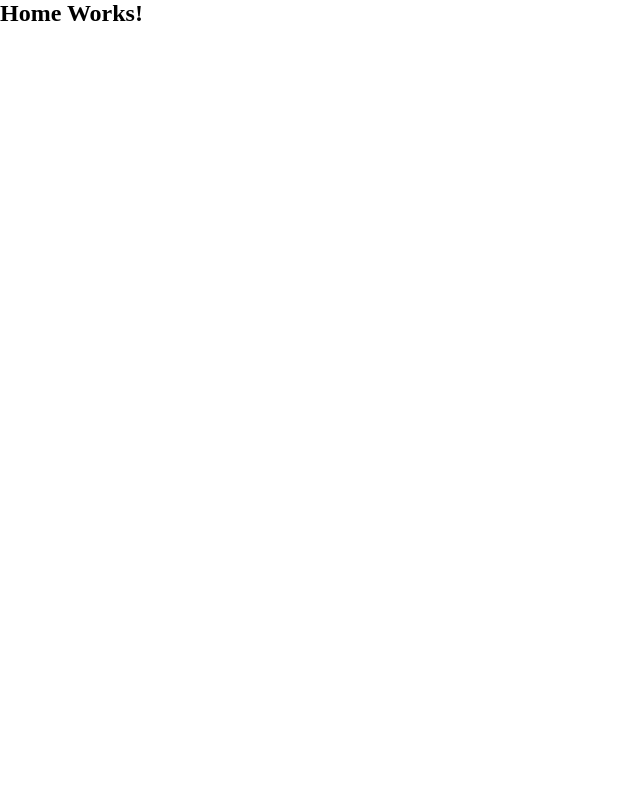
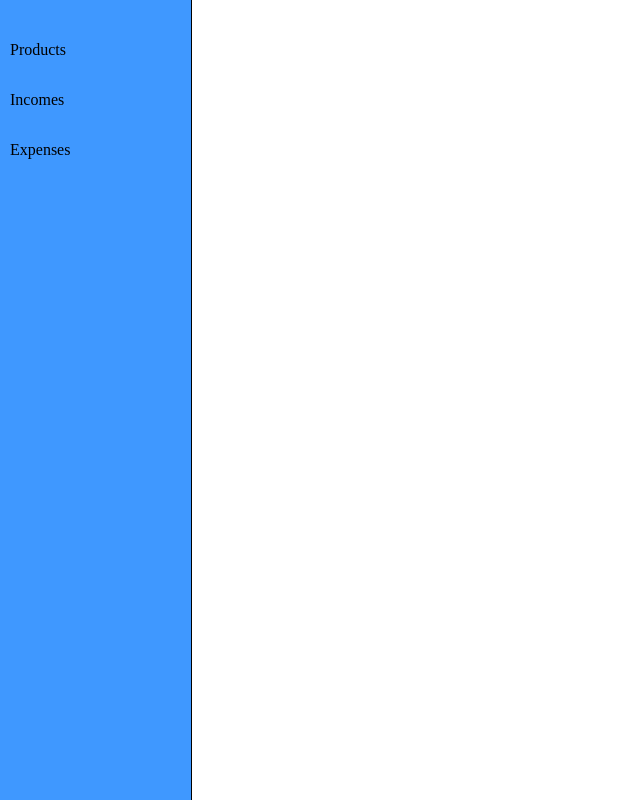
Before and after one commit to LucasTody3535/market-sales-dashboard, a Vue app: page /home in a window 1280 px wide. Shown: the whole page, without its empty margins (0-640 px from the left). Built offline with nearby package versions, Linux system fonts and the light colour scheme.

Commit message:
Added navigation

```diff
--- /dev/null
+++ b/src/components/Menu.vue
@@ -0,0 +1,58 @@
+<script setup></script>
+
+<template>
+    <nav role="navigation">
+        <a href="">Products</a>
+        <a href="">Incomes</a>
+        <a href="">Expenses</a>
+    </nav>
+</template>
+
+<style>
+    nav {
+        height: 95%;
+        width: 100%;
+        margin: 0 auto;
+        flex-direction: column;
+        display: flex;
+        align-items: flex-start;
+        display: grid;
+        padding-top: 5%;
+        grid-template-rows: repeat(3, 50px);
+    }
+
+    nav a {
+        width: 95%;
+        height: 100%;
+        color: black;
+        text-decoration: none;
+        display: flex;
+        align-items: center;
+        justify-content: flex-start;
+        margin-left: 5px;
+        padding-left: 5px;
+    }
+
+    nav a:hover {
+        background-color: #003fb4;
+    }
+
+    @media screen and (max-width: 767px) {
+        nav {
+            width: 100%;
+            height: 100%;
+            grid-template-columns: repeat(3, 33%);
+            grid-template-rows: 100%;
+            column-gap: 2px;
+            padding: 0;
+        }
+
+        nav a {
+            width: 100%;
+            align-items: center;
+            justify-content: center;
+            margin: 0;
+            padding: 0;
+        }
+    }
+</style>
--- a/src/pages/home/Home.vue
+++ b/src/pages/home/Home.vue
@@ -1,7 +1,90 @@
-<script setup></script>
+<script setup>
+import Menu from "../../components/Menu.vue";
+
+document.querySelector("#app").dataset.page = "home";
+
+const actions = Object.freeze({
+
+    toogleMenu() {
+        document.querySelector("#aside").classList.toggle("visible");
+        document.querySelector("#menu-toggler").classList.toggle("moveToggler")
+    }
+
+});
+
+</script>
 
 <template>
-    <h2>Home Works!</h2>
+    <aside id="aside">
+        <Menu></Menu>
+    </aside>
+    <main role="main" id="main"></main>
+    <button @click="actions.toogleMenu" id="menu-toggler"></button>
 </template>
 
-<style></style>
+<style>
+[data-page="home"] {
+    display: grid;
+    grid-template-columns: 15% 85%;
+}
+
+[data-page="home"] aside {
+    background-color: #0077ffc0;
+    display: flex;
+    align-items: center;
+    justify-content: center;
+    border-right: 1px solid black;
+}
+
+[data-page="home"] #menu-toggler {
+    display: none;
+    height: 25px;
+    width: 40px;
+    border-top-left-radius: 8px;
+    border-top-right-radius: 8px;
+    background-color: #0077ffc0;
+    border-top: 1px solid black;
+    border-left: 1px solid black;
+    border-right: 1px solid black;
+    border-bottom: transparent;
+    position: fixed;
+    bottom: 0px;
+    right: 10px;
+    transition: ease-in-out 0.5s;
+}
+
+.visible {
+    bottom: 0 !important;
+}
+
+.moveToggler {
+    bottom: 50px !important;
+}
+
+@media screen and (max-width: 767px) {
+    [data-page="home"] {
+        display: block;
+        position: relative;
+        overflow: hidden;
+    }
+
+    [data-page="home"] aside {
+        display: block;
+        position: absolute;
+        width: 100%;
+        height: 50px;
+        bottom: -50px;
+        transition: ease-in-out 0.5s;
+        border-top: 1px solid black;
+    }
+
+    [data-page="home"] main {
+        display: block;
+        height: 100%;
+    }
+
+    [data-page="home"] #menu-toggler {
+        display: block;
+    }
+}
+</style>
```
Also changed, not shown: src/components/HelloWorld.vue (deleted, +0 -40 lines).
